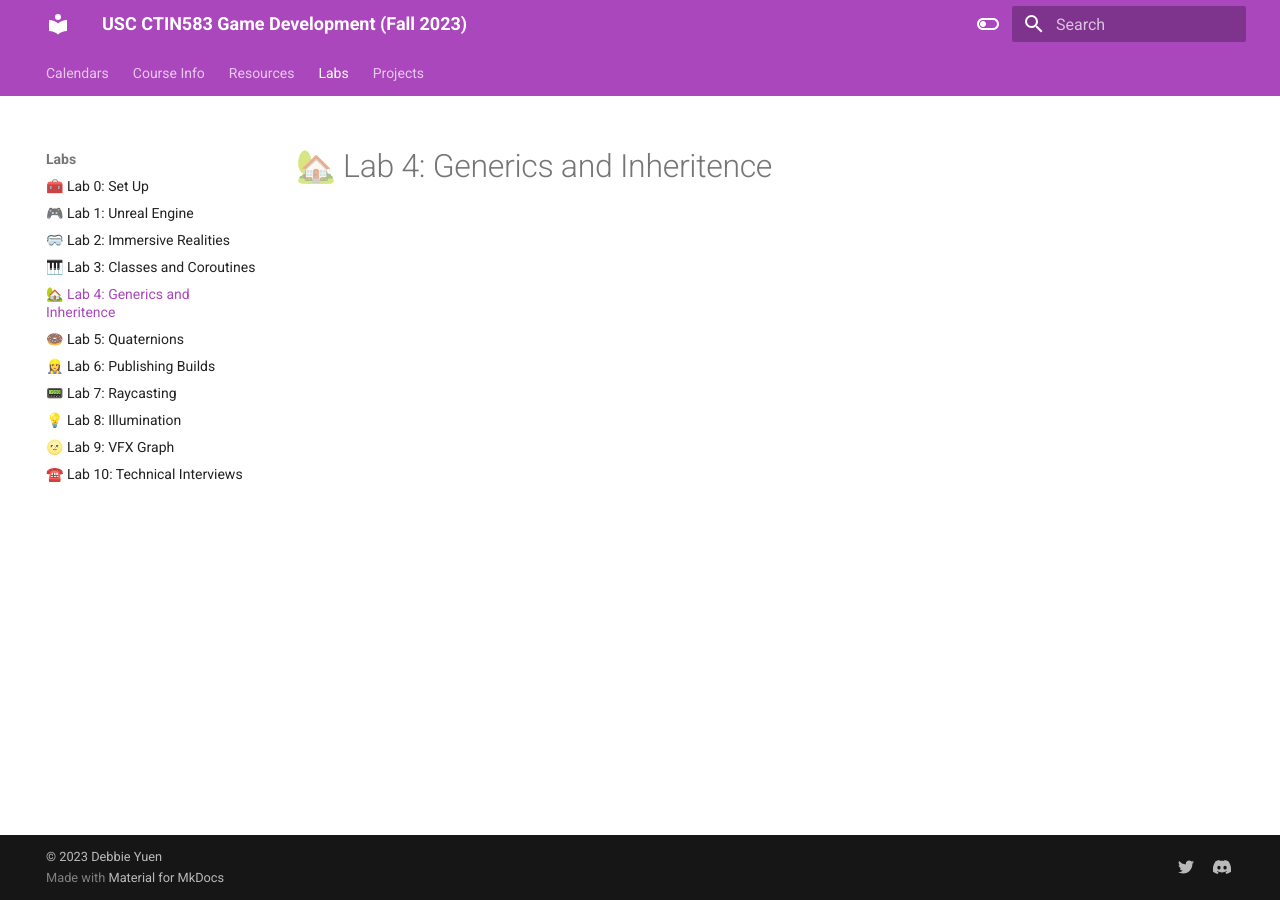
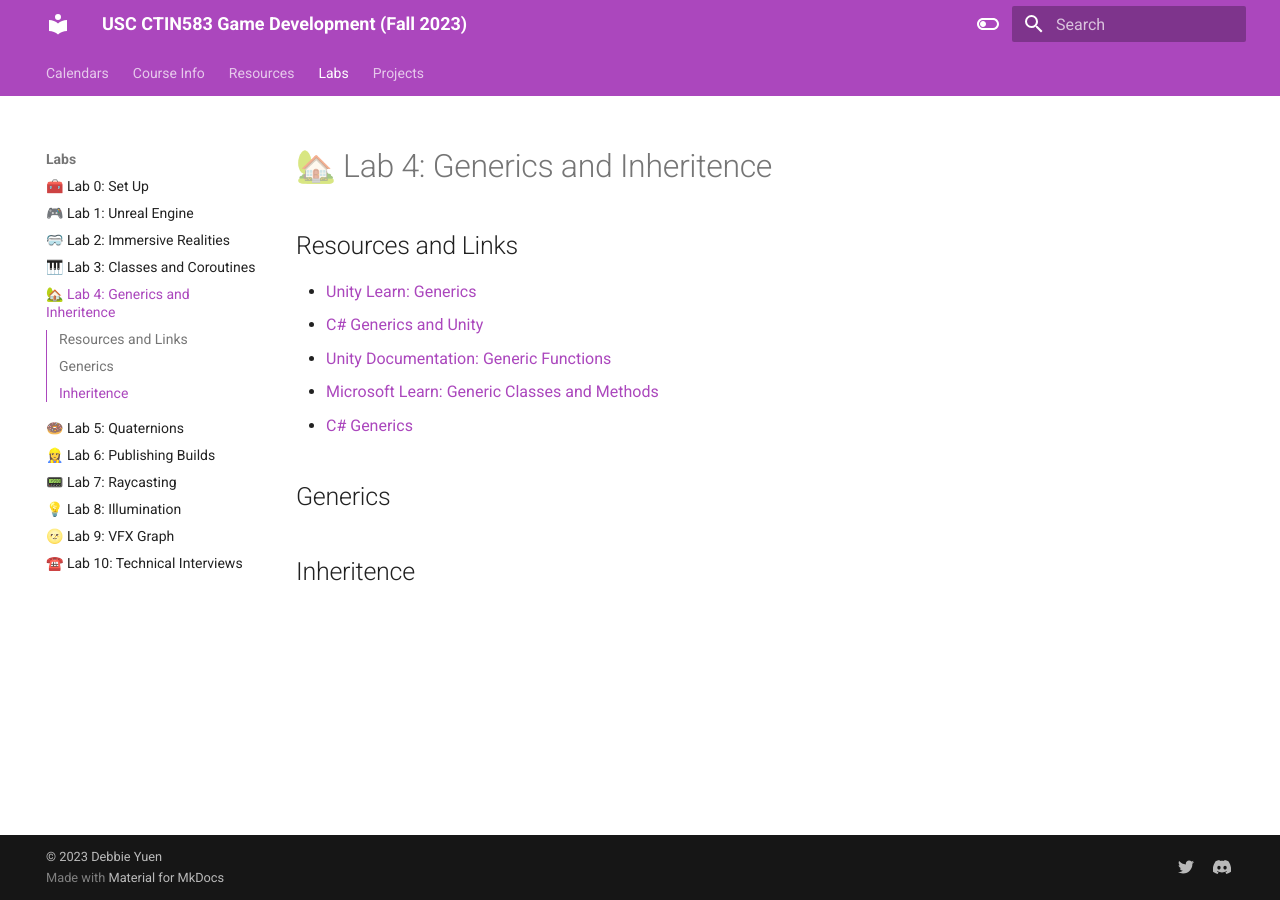
Before and after one commit to usc-ctin583/usc-ctin583.github.io, an MkDocs documentation site: the page built from docs/Labs/lab04.md, in a window 1280 px wide. Built offline with MkDocs 1.6.1 and Material for MkDocs 9.7.7, drawn with Linux system fonts in a browser that asks for light colours.

Commit message:
modify lab 4

```diff
--- a/docs/Labs/lab04.md
+++ b/docs/Labs/lab04.md
@@ -1 +1,12 @@
 # 🏡 Lab 4: Generics and Inheritence
+
+## Resources and Links
+* [Unity Learn: Generics](https://learn.unity.com/tutorial/generics#5c8923c5edbc2a113b6bc335)
+* [C# Generics and Unity](https://onewheelstudio.com/blog/2020/12/27/c-generics-and-unity)
+* [Unity Documentation: Generic Functions](https://docs.unity3d.com/2019.3/Documentation/Manual/GenericFunctions.html)
+* [Microsoft Learn: Generic Classes and Methods](https://learn.microsoft.com/en-us/dotnet/csharp/fundamentals/types/generics)
+* [C# Generics](https://www.programiz.com/csharp-programming/generics)
+
+## Generics
+
+## Inheritence
```
